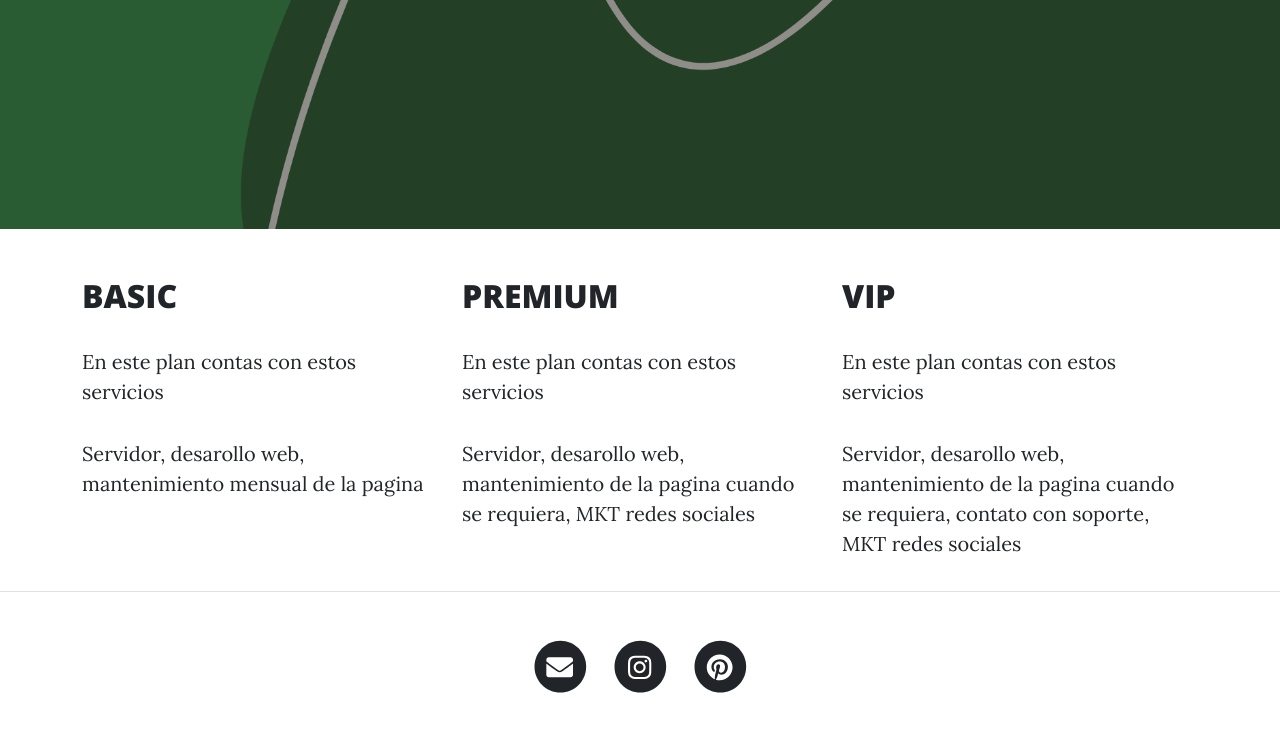
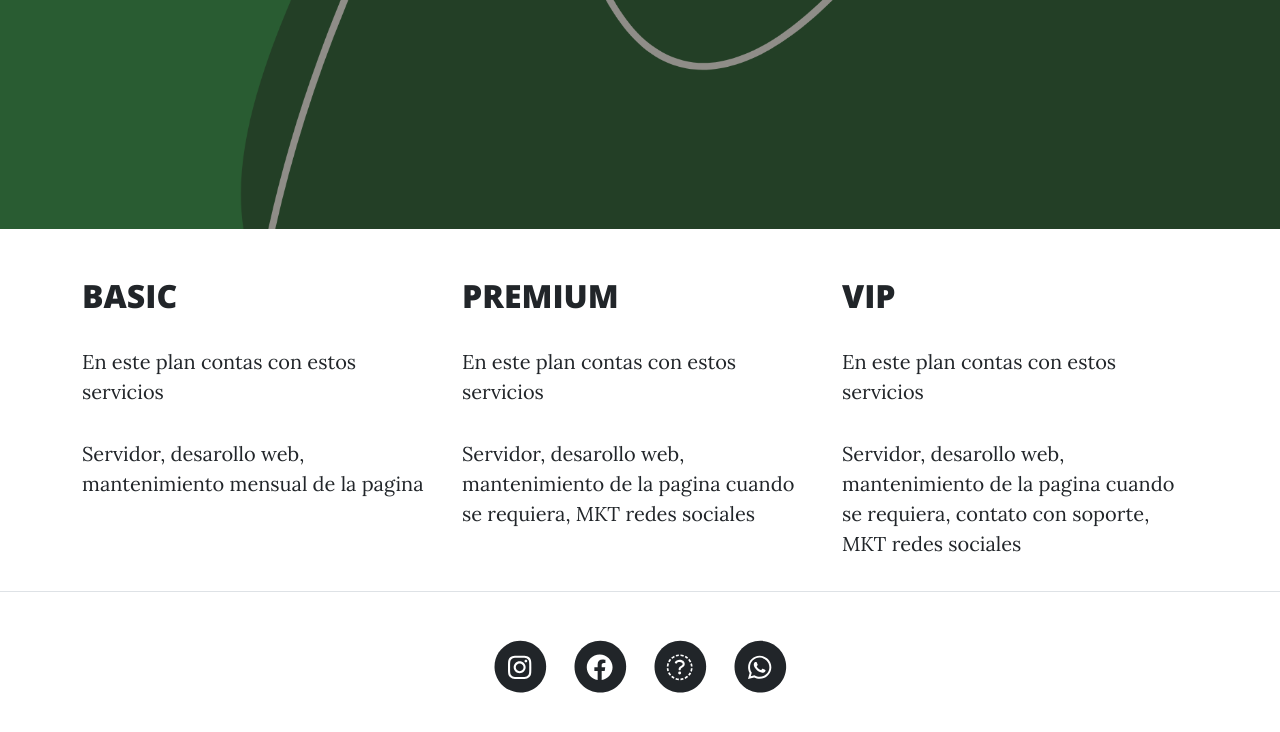
Before and after one commit to GuadaW/PANDASITE, a website: page pages/Planes.html in a window 1280 px wide. Shown: the part 507-1239 px from the top of the page. Drawn offline with nearby package versions, Linux system fonts and the light colour scheme; files that its build step writes are made by us from their sources.

Commit message:
Update Planes.html

```diff
--- a/pages/Planes.html
+++ b/pages/Planes.html
@@ -78,20 +78,13 @@
 </main>
 
     <footer class="border-top">
+        </div>
         <div class="container px-4 px-lg-5">
             <div class="row gx-4 gx-lg-5 justify-content-center">
                 <div class="col-md-10 col-lg-8 col-xl-7">
                     <ul class="list-inline text-center">
                         <li class="list-inline-item">
-            <a href="">
-                <span class="fa-stack fa-lg">
-                    <i class="fas fa-circle fa-stack-2x"></i>
-                    <i class="fa fa-envelope fa-stack-1x fa-inverse"></i>
-                </span>
-            </a>
-            </li>
-            <li class="list-inline-item">
-            <a href="">
+                        <a href="https://www.instagram.com/panda.site/">
                             <span class="fa-stack fa-lg">
                                 <i class="fas fa-circle fa-stack-2x"></i>
                                 <i class="fab fa-instagram fa-stack-1x fa-inverse"></i>
@@ -99,10 +92,26 @@
                         </a>
                         </li>
                         <li class="list-inline-item">
-            <a href="">
+                        <a href="https://www.facebook.com/profile.php?id=100069152454091">
                             <span class="fa-stack fa-lg">
                                 <i class="fas fa-circle fa-stack-2x"></i>
-                    <i class="fab fa-pinterest fa-stack-1x fa-inverse"></i>
+                                <i class="fab fa-facebook fa-stack-1x fa-inverse"></i>
+                            </span>
+                        </a>
+                        </li>
+                        <li class="list-inline-item">
+                            <a href= "">
+                                <span class="fa-stack fa-lg">
+                                    <i class="fas fa-circle fa-stack-2x"></i>
+                                    <i class="fab fa-gmail fa-stack-1x fa-inverse"></i>
+                                </span>
+                            </a>
+                            </li>
+                        <li class="list-inline-item">
+                            <a href= "">
+                                <span class="fa-stack fa-lg">
+                                    <i class="fas fa-circle fa-stack-2x"></i>
+                                    <i class="fab fa-whatsapp fa-stack-1x fa-inverse"></i>
                                 </span>
                             </a>
                             </li>
```
Lines whose indentation alone changed are shown as unchanged.
